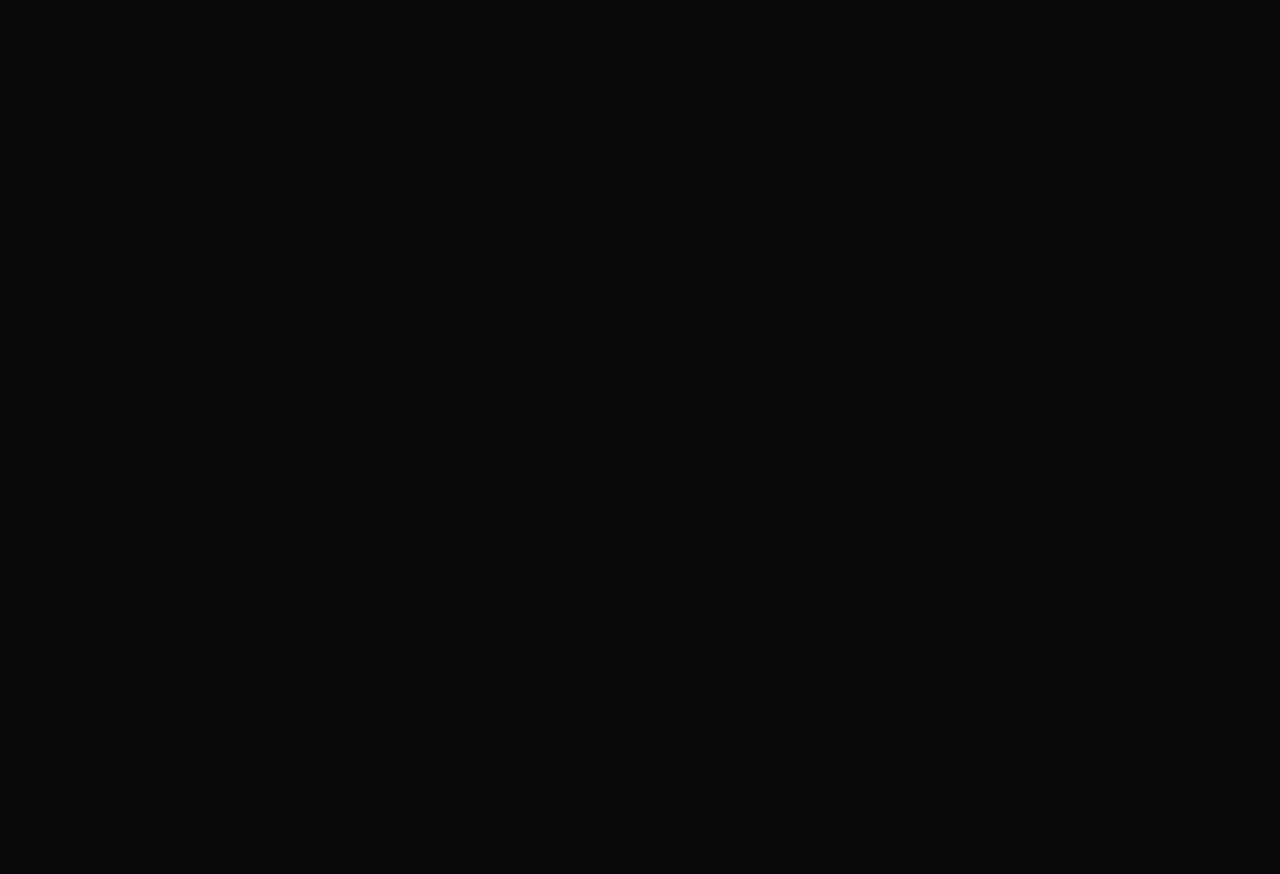
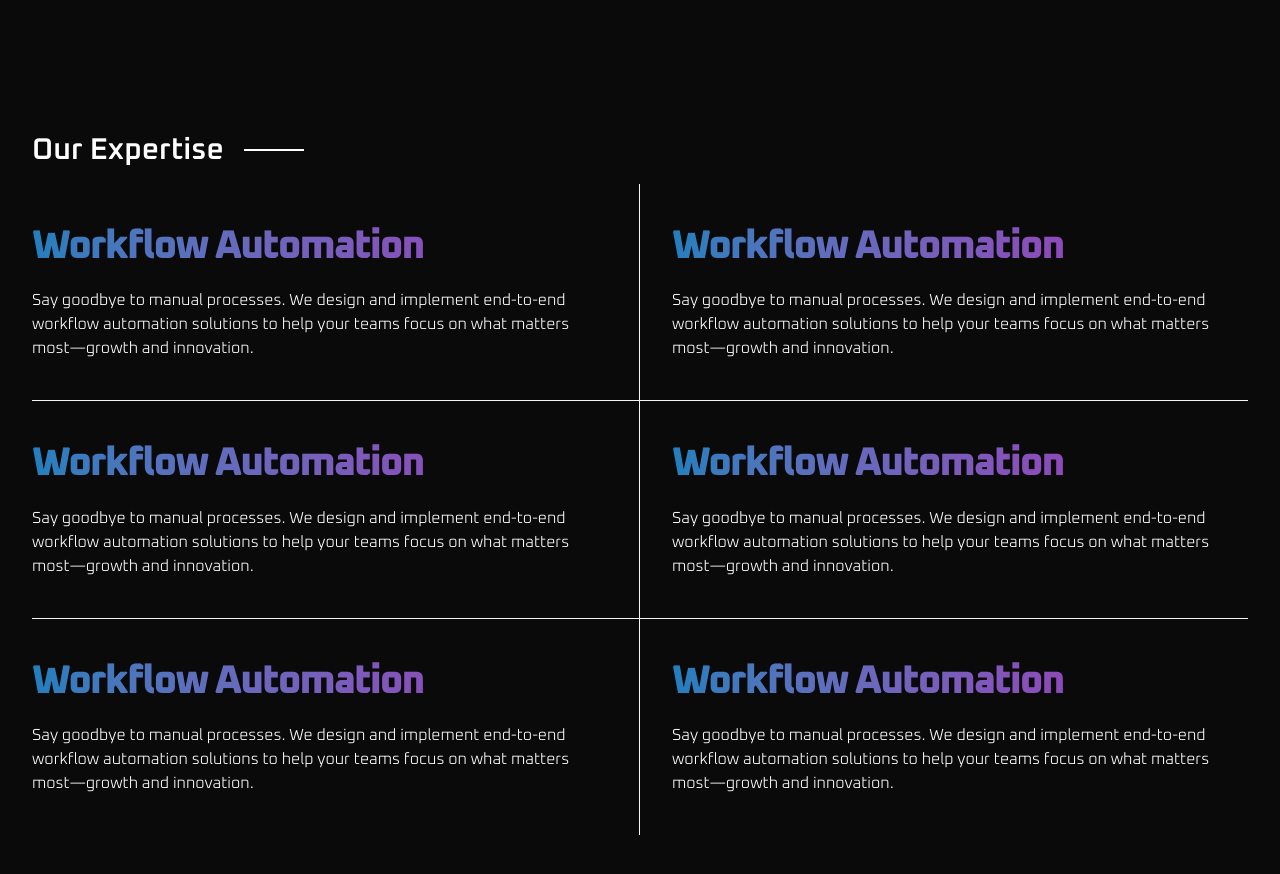
Before and after one commit to Maryammuhammadafzal/Bussiness-Automation-Landing-Page, a Next.js app: page / in a window 1280 px wide. Shown: the part 1040-1914 px from the top of the page. Before the commit the page ends 1092 px from the top, so only its background shows below. Built offline with nearby package versions, Linux system fonts and the light colour scheme.

Commit message:
creating expertise section

```diff
--- /dev/null
+++ b/src/app/expertise/page.tsx
@@ -0,0 +1,42 @@
+import Heading from '@/components/Heading'
+import React from 'react'
+
+const ExpertisePage = () => {
+    return (
+        <div className='w-full h-auto flex md:py-20 py-10 flex-col gap-4 px-8'>
+            <Heading title='Our Expertise' />
+            <div className='flex flex-row w-full h-auto'>
+                <div className='w-1/2 h-auto border-r border-secondary'>
+                    <div className='w-full border-b h-auto flex flex-col gap-3 border-secondary py-10'>
+                        <h3 className='gradient-title font-semibold xl:text-[40px] lg:text-4xl md:text-3xl sm:text-2xl text-xl'>Workflow Automation</h3>
+                        <p className='font-light md:text-base sm:text-sm text-xs max-w-xl'>Say goodbye to manual processes. We design and implement end-to-end workflow automation solutions to help your teams focus on what matters most—growth and innovation.</p>
+                    </div>
+                    <div className='w-full border-b h-auto flex flex-col gap-3 border-secondary py-10'>
+                        <h3 className='gradient-title font-semibold xl:text-[40px] lg:text-4xl md:text-3xl sm:text-2xl text-xl'>Workflow Automation</h3>
+                        <p className='font-light md:text-base sm:text-sm text-xs max-w-xl'>Say goodbye to manual processes. We design and implement end-to-end workflow automation solutions to help your teams focus on what matters most—growth and innovation.</p>
+                    </div>
+                    <div className='w-full h-auto flex flex-col gap-3 py-10'>
+                        <h3 className='gradient-title font-semibold xl:text-[40px] lg:text-4xl md:text-3xl sm:text-2xl text-xl'>Workflow Automation</h3>
+                        <p className='font-light md:text-base sm:text-sm text-xs max-w-xl'>Say goodbye to manual processes. We design and implement end-to-end workflow automation solutions to help your teams focus on what matters most—growth and innovation.</p>
+                    </div>
+                </div>
+                <div className='w-1/2 h-auto'>
+                    <div className='w-full border-b h-auto flex flex-col gap-3 border-secondary px-8 py-10'>
+                        <h3 className='gradient-title font-semibold xl:text-[40px] lg:text-4xl md:text-3xl sm:text-2xl text-xl'>Workflow Automation</h3>
+                        <p className='font-light md:text-base sm:text-sm text-xs max-w-xl'>Say goodbye to manual processes. We design and implement end-to-end workflow automation solutions to help your teams focus on what matters most—growth and innovation.</p>
+                    </div>
+                    <div className='w-full border-b h-auto flex flex-col gap-3 border-secondary px-8 py-10'>
+                        <h3 className='gradient-title font-semibold xl:text-[40px] lg:text-4xl md:text-3xl sm:text-2xl text-xl'>Workflow Automation</h3>
+                        <p className='font-light md:text-base sm:text-sm text-xs max-w-xl'>Say goodbye to manual processes. We design and implement end-to-end workflow automation solutions to help your teams focus on what matters most—growth and innovation.</p>
+                    </div>
+                    <div className='w-full h-auto flex flex-col gap-3 px-8 py-10'>
+                        <h3 className='gradient-title font-semibold xl:text-[40px] lg:text-4xl md:text-3xl sm:text-2xl text-xl'>Workflow Automation</h3>
+                        <p className='font-light md:text-base sm:text-sm text-xs max-w-xl'>Say goodbye to manual processes. We design and implement end-to-end workflow automation solutions to help your teams focus on what matters most—growth and innovation.</p>
+                    </div>
+                </div>
+            </div>
+        </div>
+    )
+}
+
+export default ExpertisePage
--- a/src/app/page.tsx
+++ b/src/app/page.tsx
@@ -1,12 +1,14 @@
 import Image from "next/image";
 import HeroPage from "./hero/page";
 import AboutPage from "./about/page";
+import ExpertisePage from "./expertise/page";
 
 export default function Home() {
   return (
    <div className="w-full h-auto overflow-hidden">
    <HeroPage/>
    <AboutPage/>
+   <ExpertisePage/>
     </div>
   );
 }
--- /dev/null
+++ b/src/components/Heading.tsx
@@ -0,0 +1,14 @@
+import React from 'react'
+
+type HeadingProp ={
+ title : string
+}
+const Heading = ({title}: HeadingProp) => {
+  return (
+    <h3 className='text-3xl flex gap-5 items-center font-semibold'>
+      Our Expertise <hr className='w-[60px] border border-white' />
+    </h3>
+  )
+}
+
+export default Heading
```
